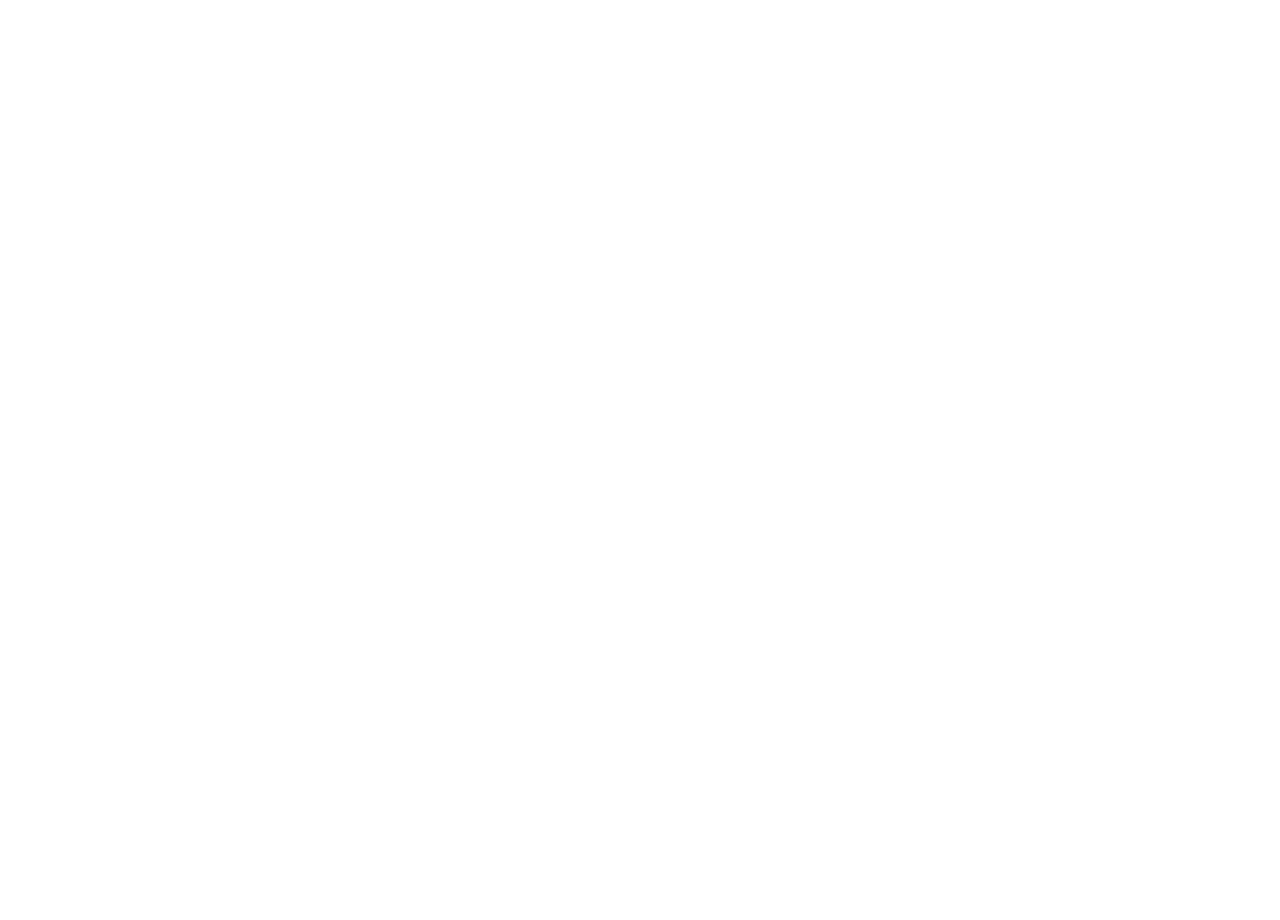
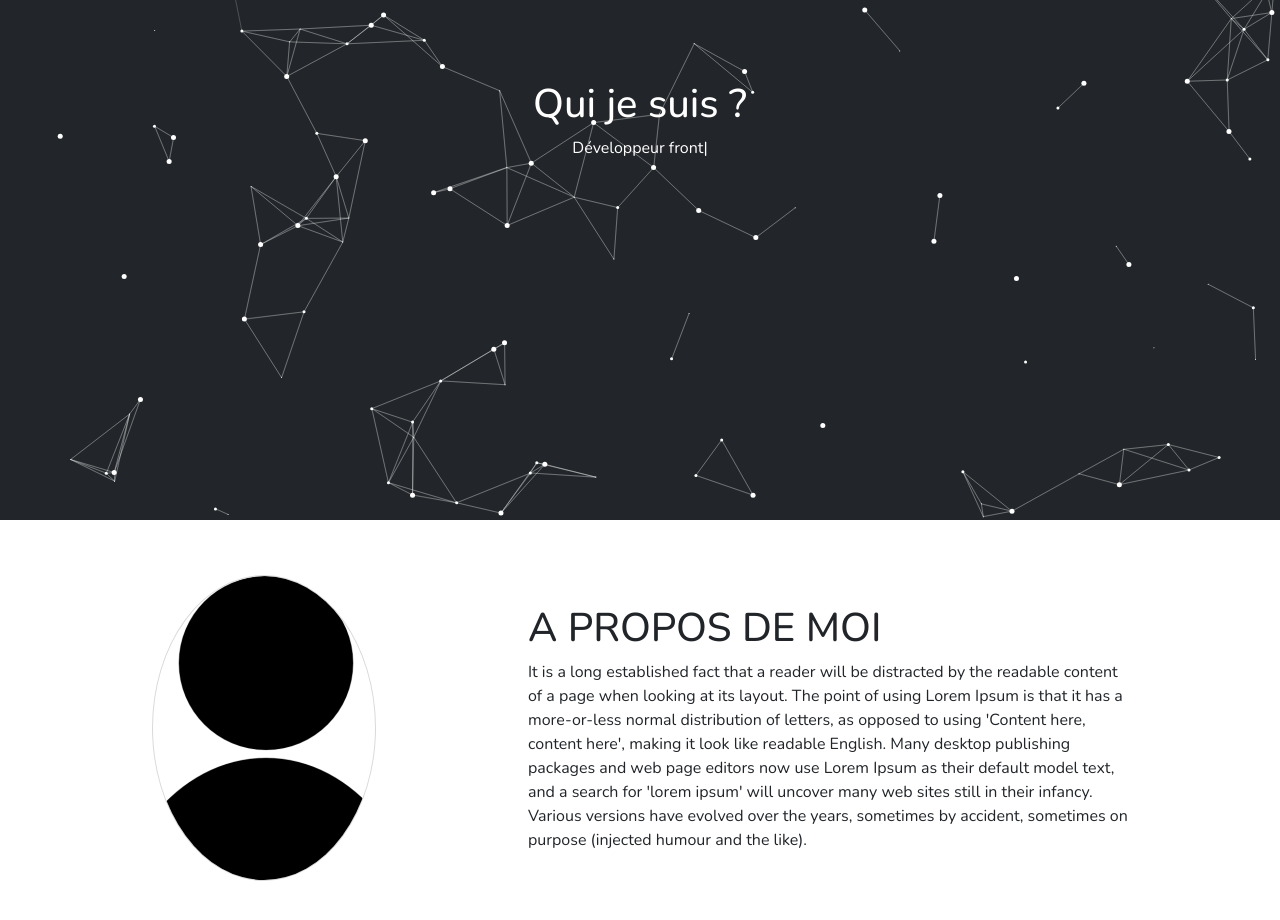
Before and after one commit to Skebe/my-portfolio, a React (Create React App) app: page / in a window 1280 px wide. Shown: the part 280-1200 px from the top of the page. Before the commit the page ends 800 px from the top, so only its background shows below. Built offline with nearby package versions, Linux system fonts and the light colour scheme.

Commit message:
added aboutMe

```diff
--- a/package.json
+++ b/package.json
@@ -12,6 +12,9 @@
     "react-bootstrap": "^2.5.0",
     "react-dom": "^18.2.0",
     "react-scripts": "5.0.1",
+    "react-tsparticles": "^2.3.3",
+    "react-typed": "^1.2.0",
+    "tsparticles": "^2.3.4",
     "web-vitals": "^2.1.4"
   },
   "scripts": {
--- a/src/App.css
+++ b/src/App.css
@@ -1,3 +1,10 @@
+@import url('https://fonts.googleapis.com/css2?family=Nunito:ital,wght@0,400;0,500;0,700;0,800;1,200;1,300;1,500&display=swap');
+
+
+.App {
+    font-family: 'Nunito', 'SansSerif', serif;
+}
+
 :root{
     --nav-color: hsl(210, 11%, 15%);
     --nav-color-hover: hsl(210, 11%, 45%);
@@ -6,3 +13,12 @@
     --font-color: hsl(0, 0%, 100%);
     --font-color-hover: hsl(0, 0%, 40%)
 }
+
+.tsparticles-canvas-el {
+    position: inherit !important;
+    min-height: 96vh;
+}
+
+#tsparticles {
+    height: 100vh;
+}
--- a/src/App.js
+++ b/src/App.js
@@ -1,13 +1,28 @@
 import './App.css';
 import Navigation from "./screens/navigationBar/navigationBar";
+import Particles from "./Particles";
+import Header from "./screens/header/header";
+import AboutMe from "./screens/aboutMe/AboutMe";
 
 
 function App() {
   return (
     <div className="App">
-      <Navigation/>
+        <Navigation/>
+        <Header/>
+        <Particles/>
+        <AboutMe/>
     </div>
   );
 }
 
 export default App;
+
+
+/*
+style={{ height: '96vh' }}
+            background{{ r: 21, g: 22, b: 23, a: 1 }}
+            particleSpeed={0.1}
+            particleRadius={1.5}
+            color={{ r: 158, g: 217, b: 249, a: 255 }}
+* */
--- /dev/null
+++ b/src/Particles.jsx
@@ -0,0 +1,96 @@
+import React from "react";
+
+export default class Particles extends React.Component {
+    componentDidMount() {
+        this.generateParticles();
+    }
+
+    generateParticles = () => {
+        const canvas = document.getElementById("particles");
+        const ctx = canvas.getContext("2d");
+        canvas.width = document.documentElement.clientWidth;
+        canvas.height = document.documentElement.clientHeight;
+
+        let num = 150;
+        let size = 1;
+        let color = "#fff";
+        let min_speed = 0.1;
+        let max_speed = 0.5;
+        let line_distance = 80;
+        let particles = [];
+
+        const distance = (pointA, pointB) => {
+            let dx = Math.abs(pointB.x - pointA.x);
+            let dy = Math.abs(pointB.y - pointA.y);
+            return Math.sqrt(dx * dx + dy * dy);
+        };
+
+        const randVelocity = () => {
+            return max_speed * Math.random() - min_speed;
+        };
+
+        class Particle {
+            constructor() {
+                this.x = Math.random() * canvas.width;
+                this.y = Math.random() * canvas.height;
+
+                // Random velocities, that will move the particle in a random direction. ex: -1 on the x-plane and 1 on the y-plane.
+                this.vx = randVelocity();
+                this.vy = randVelocity();
+
+                this.color = color;
+                this.radius = Math.floor(Math.random() * 3) + 0.5;
+            }
+        }
+
+        for (let i = 0; i < num; i++) {
+            particles.push(new Particle());
+        }
+
+        const draw = () => {
+            ctx.fillStyle = "#22262a";
+            ctx.fillRect(0, 0, canvas.width, canvas.height);
+
+            // Lets draw particles from the array now
+            for (let t = 0; t < particles.length; t++) {
+                // This particle
+                let p = particles[t];
+
+                for (let q = 0; q < particles.length; q++) {
+                    // Check position distance
+                    if (distance(particles[q], p) <= line_distance) {
+                        ctx.beginPath();
+                        ctx.lineWidth = 0.2;
+                        ctx.strokeStyle = "#fff";
+                        ctx.moveTo(p.x, p.y);
+                        ctx.lineTo(particles[q].x, particles[q].y);
+                        ctx.stroke();
+                    }
+                }
+
+                ctx.fillStyle = color;
+                ctx.beginPath();
+                ctx.arc(p.x, p.y, p.radius, Math.PI * 2, false);
+                ctx.fill();
+
+                p.x += p.vx;
+                p.y += p.vy;
+
+                // Invert values if they touch the canvas borders
+                if (p.x <= size || p.x >= canvas.width - size) {
+                    p.vx *= -1;
+                }
+                if (p.y <= size || p.y > +canvas.height - size) {
+                    p.vy *= -1;
+                }
+            }
+
+            requestAnimationFrame(draw);
+        };
+
+        draw();
+    };
+    render() {
+        return <canvas id="particles"></canvas>;
+    }
+}
--- /dev/null
+++ b/src/screens/aboutMe/AboutMe.jsx
@@ -0,0 +1,19 @@
+import React from "react";
+import "./aboutMe.css";
+import person from "../../images/person.png"
+
+function AboutMe() {
+    return (
+        <div className="about_container" id="about-me">
+            <div>
+                <img src={person} alt="person icon"/>
+            </div>
+            <div className="about_text">
+                <h1>A PROPOS DE MOI</h1>
+                <p>It is a long established fact that a reader will be distracted by the readable content of a page when looking at its layout. The point of using Lorem Ipsum is that it has a more-or-less normal distribution of letters, as opposed to using 'Content here, content here', making it look like readable English. Many desktop publishing packages and web page editors now use Lorem Ipsum as their default model text, and a search for 'lorem ipsum' will uncover many web sites still in their infancy. Various versions have evolved over the years, sometimes by accident, sometimes on purpose (injected humour and the like).</p>
+            </div>
+        </div>
+    )
+}
+
+export default AboutMe
--- /dev/null
+++ b/src/screens/aboutMe/aboutMe.css
@@ -0,0 +1,37 @@
+.about_container {
+    margin: 3rem 0;
+    display: flex;
+    flex-direction: row;
+    justify-content: space-evenly;
+    align-items: center;
+}
+
+.about_container img {
+    border-radius: 50%;
+    border: 0.5px solid rgb(218, 218, 218);
+    margin-bottom: 1rem;
+    /*
+    max-width: 100px;
+    max-height: 100px;
+    object-fit: scale-down;
+
+     */
+}
+
+.about_text {
+    max-width: 600px;
+}
+
+/*----------MEDIA QUERIES---------*/
+
+@media only screen and (max-width: 900px){
+    .about_container {
+        flex-direction: column;
+    }
+}
+
+@media only screen and (max-width: 700px){
+    .about_text {
+        max-width: 300px;
+    }
+}
--- /dev/null
+++ b/src/screens/header/header.css
@@ -0,0 +1,13 @@
+.main-info {
+    display: flex;
+    position: absolute;
+    color: var(--font-color);
+    top: 0;
+    left: 0;
+    right: 0;
+    bottom: 0;
+    flex-direction: column;
+    justify-content: center;
+    align-items: center;
+    z-index: 1;
+}
--- /dev/null
+++ b/src/screens/header/header.js
@@ -0,0 +1,26 @@
+import React from "react";
+import "./header.css"
+import Typed from "react-typed";
+
+function Header() {
+    return (
+        <div className="main-info">
+            <h1>Qui je suis ?</h1>
+            <Typed
+                strings={[
+                    " ",
+                    "Data Analyst",
+                    "Développeur full-stack",
+                    "Développeur front-end",
+                    "Développeur back-end",
+                    " ",
+                    " "]}
+                typeSpeed={40}
+                backSpeed={50}
+                loop
+            />
+        </div>
+    )
+}
+
+export default Header;
--- a/src/screens/navigationBar/navigationBar.js
+++ b/src/screens/navigationBar/navigationBar.js
@@ -14,7 +14,7 @@
 function navigationBar() {
     return (
         <div id="home">
-            <Navbar className="navigation_container" expand="md">
+            <Navbar className="navigation_container" style={{zIndex: '2', position: 'fixed', top: '0', width: '100%'}} collapseOnSelect expand="md">
                 <Navbar.Brand style={{marginLeft: '1rem'}} href="#home">Serigne KEBE</Navbar.Brand>
                 <Navbar.Toggle aria-controls="basic-navbar-nav" />
                 <Navbar.Collapse style={{justifyContent: 'flex-end', marginRight: '1rem', borderColor: 'none'}}>
```
Also changed, not shown: src/images/person.png (added), 1 other file (tests, documents, lock files or other folders).
